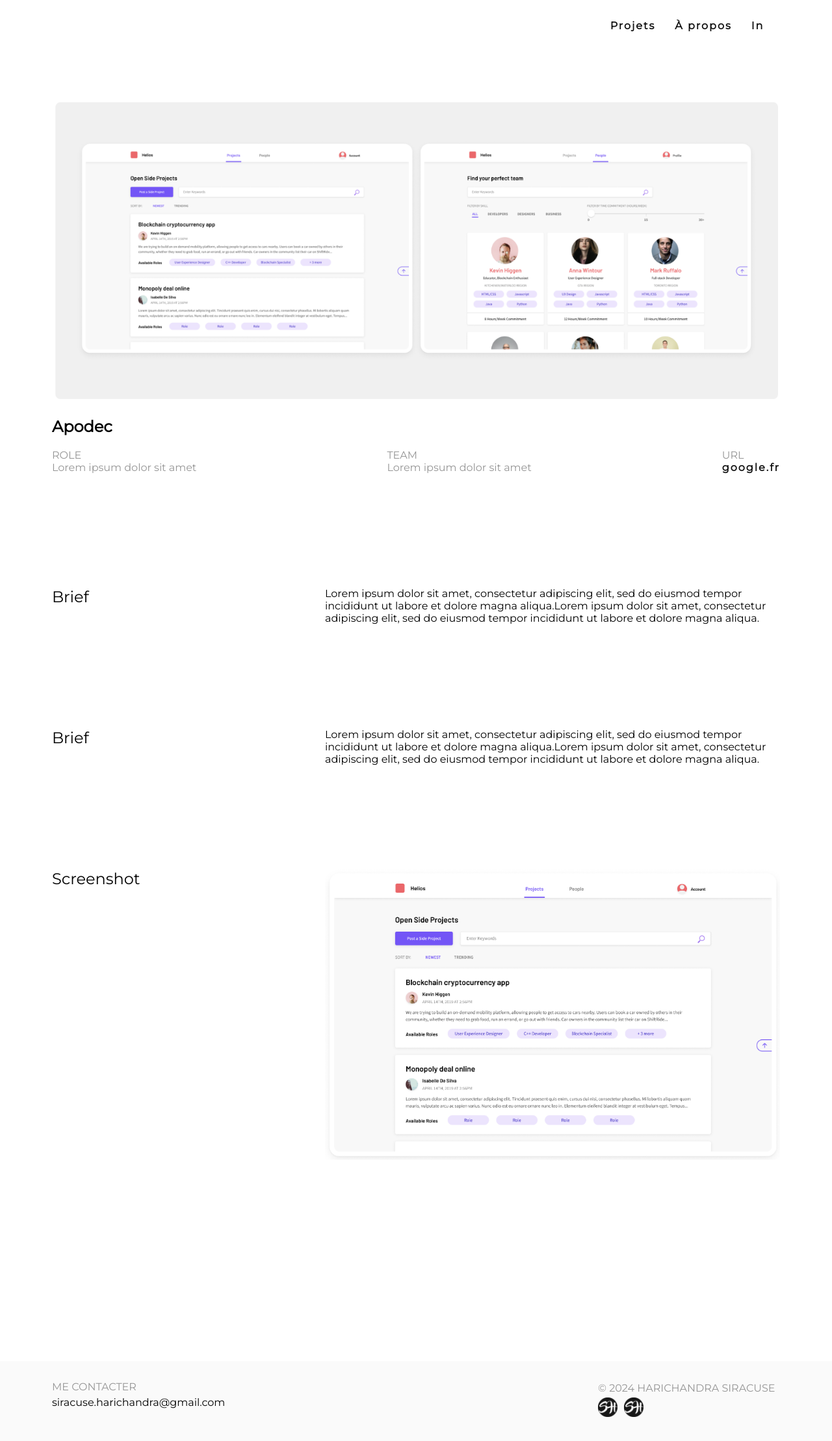
After one commit to siracuse/sh-dev, a PHP site: page /apodec.html in a window 1280 px wide. The commit adds this page. Shown: the whole page at 65% size. Run offline with PHP 8.4, Linux system fonts and the light colour scheme.

Commit message:
project detail html css

```diff
--- /dev/null
+++ b/apodec.html
@@ -0,0 +1,80 @@
+<!DOCTYPE html>
+<html lang="fr">
+<head>
+    <meta charset="UTF-8">
+    <meta http-equiv="X-UA-Compatible" content="IE=edge">
+    <meta name="viewport" content="width=device-width, initial-scale=1.0">
+    <title>Harichandra SIRACUSE - Portfolio Développeur web back-end</title>
+    <meta name="description"
+          content="Développeur back-end PHP Symfony à Lyon. Retrouver sur mon site web mon portfolio, mes expériences et mon parcours scolaire de développeur back-end php"/>
+    <link rel="stylesheet" href="style.css">
+    <link href='https://fonts.googleapis.com/css?family=Montserrat' rel='stylesheet'>
+    <link href="img/SH.ico" rel="shortcut icon" type="image/x-icon"/>
+</head>
+<body>
+
+
+    <nav>
+        <ul>
+            <li><a href="#">Projets</a></li>
+            <li><a href="#">À propos</a></li>
+            <li><a href="#">In</a></li>
+        </ul>
+    </nav>
+
+
+    <section class="project">
+        <img class="project-img" src="img/project.png" alt="">
+        <h2>Apodec</h2>
+        <div class="project-details">
+            <div>
+                <p class="project-details-title">Role</p>
+                <p>Lorem ipsum dolor sit amet</p>
+            </div>
+            <div>
+                <p class="project-details-title">TEAM</p>
+                <p>Lorem ipsum dolor sit amet</p>
+            </div>
+            <div>
+                <p class="project-details-title">URL</p>
+                <a href="www.google.fr" target="_blank">google.fr</a>
+            </div>
+        </div>
+
+
+        <div class="project-description">
+            <div>
+                <p class="project-description-title">Brief</p>
+                <p class="project-description-content">Lorem ipsum dolor sit amet, consectetur adipiscing elit, sed do eiusmod tempor incididunt ut labore et dolore magna aliqua.Lorem ipsum dolor sit amet, consectetur adipiscing elit, sed do eiusmod tempor incididunt ut labore et dolore magna aliqua.</p>
+            </div>
+            <div>
+                <p class="project-description-title">Brief</p>
+                <p class="project-description-content">Lorem ipsum dolor sit amet, consectetur adipiscing elit, sed do eiusmod tempor incididunt ut labore et dolore magna aliqua.Lorem ipsum dolor sit amet, consectetur adipiscing elit, sed do eiusmod tempor incididunt ut labore et dolore magna aliqua.</p>
+            </div>
+            <div>
+                <p class="project-description-title">Screenshot</p>
+                <img src="img/project2.png" alt="" class="project-description-content">
+            </div>
+        </div>
+    </section>
+
+
+
+    <footer>
+        <div class="footer-content">
+            <div class="footer-col">
+                <p class="title">me contacter</p>
+                <p>siracuse.harichandra@gmail.com</p>
+            </div>
+            <div class="footer-col">
+                <p class="title">© 2024 Harichandra SIRACUSE</p>
+                <div class="social-media">
+                    <p><a href=""><img src="img/logo.png" alt=""></a></p>
+                    <p><a href=""><img src="img/logo.png" alt=""></a></p>
+                </div>
+            </div>
+        </div>
+    </footer>
+
+</body>
+</html>
--- a/index.html
+++ b/index.html
@@ -30,7 +30,7 @@
 
 
     <section class="projects">
-        <a href=""><img src="img/project1.png" alt=""></a>
+        <a href="apodec.html"><img src="img/project1.png" alt=""></a>
         <a href=""><img src="img/project1.png" alt=""></a>
         <a href=""><img src="img/project1.png" alt=""></a>
         <a href=""><img src="img/project1.png" alt=""></a>
--- a/style.css
+++ b/style.css
@@ -65,6 +65,39 @@ nav li {
     display: flex;
 }
 
+.project {
+    padding: 0 15px;
+}
+.project-details {
+    display: flex;
+    flex-direction: column;
+    margin: 20px 0;
+    color: #969696;
+}
+.project-details div {
+    margin-bottom: 15px;
+}
+.project-details-title {
+    text-transform: uppercase;
+}
+.project-description {
+    display: flex;
+    flex-direction: column;
+    margin-top: 60px;
+}
+.project-description div {
+    margin-bottom: 60px;
+}
+.project-description-title {
+    font-size: 24px;
+    margin-bottom: 10px;
+}
+.project img {
+    width: 100%;
+}
+.project h2 {
+    margin-top: 20px;
+}
 
 /* FOOTER */
 footer {
@@ -111,6 +144,10 @@ footer img {
     .homepage p {
         font-size: 18px;
     }
+    .project-details {
+        flex-direction: row;
+        justify-content: space-between;
+    }
     .footer-content {
         flex-direction: row;
         justify-content: space-between;
@@ -119,9 +156,6 @@ footer img {
 }
 
 @media all and (min-width: 1000px) {
-    /* .homepage, .footer-content {
-        width: 768px;
-    } */
     .homepage p {
         width: 800px;
     }
@@ -133,8 +167,20 @@ footer img {
 }
 
 @media all and (min-width: 1200px) {
-    .homepage, .projects, .footer-content {
+    .homepage, .projects, .footer-content, .project {
         width: 1150px;
         margin: 0 auto
     }
+    .project-description div {
+        display: flex;
+        justify-content: space-between;
+        margin-bottom: 160px;
+    }
+    .project-description-content {
+        max-width: 700px;
+    }
+
+    .project-description {
+        margin-top: 160px;
+    }
 }
```
Also changed, not shown: img/project.png (added), img/project2.png (added).
